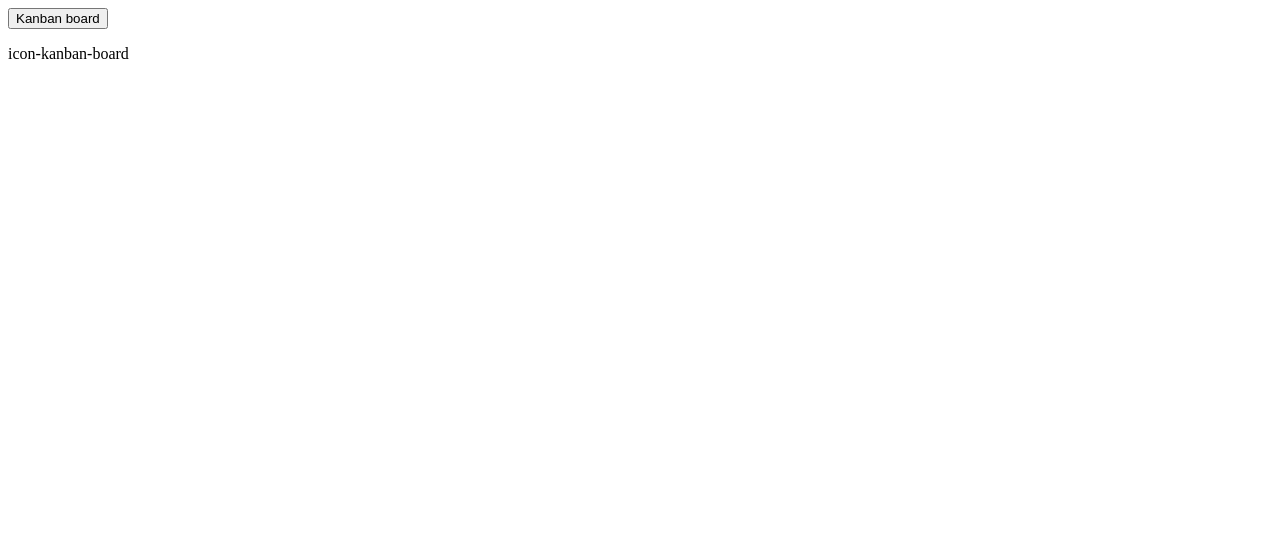
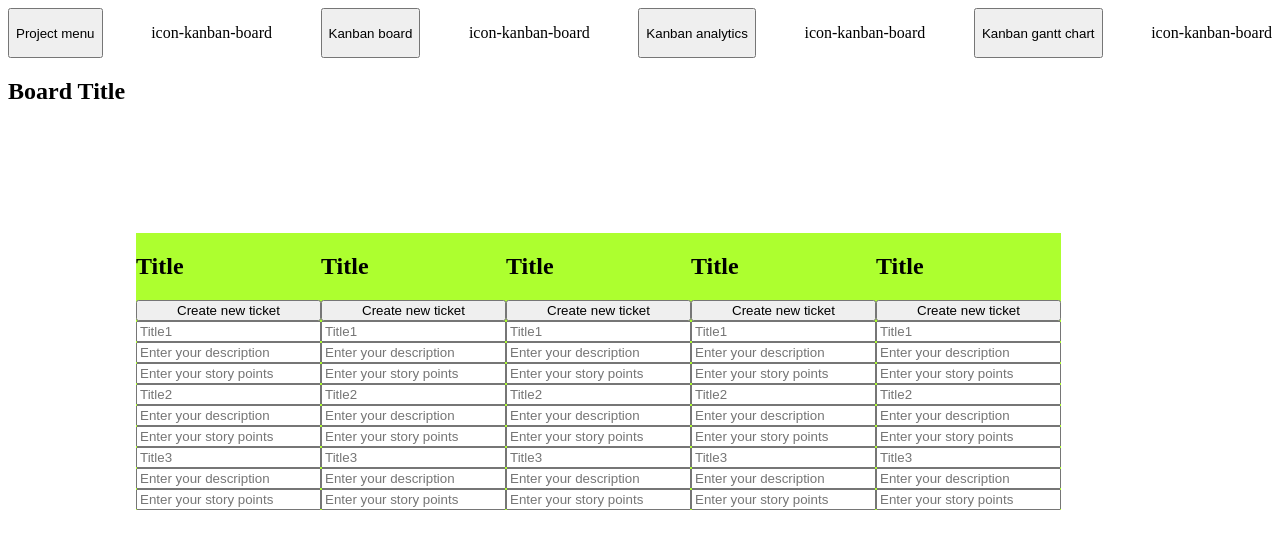
Before and after one commit to JWears/Kanban-app, an Angular app: page /kanban-board in a window 1280 px wide. Shown: the top 548 px of the page. Built offline with nearby package versions, Linux system fonts and the light colour scheme.

Commit message:
Update styling for board

```diff
--- a/src/app/project-boards/kanban-board/kanban-board.component.html
+++ b/src/app/project-boards/kanban-board/kanban-board.component.html
@@ -1,10 +1,19 @@
-<div *ngIf="showTab else kanbanBoardButton" class="kanban-board-container">
-  <div class="board-columns">
-    <app-kanban-swimlane *ngFor="let swimlane of swimlaneList" [storyTicketList]="[]"></app-kanban-swimlane>
+<div class="kanban-tab-component">
+  <button (click)="onClick()">Project menu</button>
+  <p> {{icon}}</p>
+  <button (click)="onClick()">Kanban board</button>
+  <p> {{icon}}</p>
+  <button (click)="onClick()">Kanban analytics</button>
+  <p> {{icon}}</p>
+  <button (click)="onClick()">Kanban gantt chart</button>
+  <p> {{icon}}</p>
+</div>
+
+<div *ngIf="showTab" class="kanban-board-container">
+  <div class="board-container">
+    <h2> Board Title</h2>
+    <div class="board-columns">
+      <app-kanban-swimlane *ngFor="let swimlane of swimlaneList" [storyTicketList]="[]"></app-kanban-swimlane>
+    </div>
   </div>
 </div>
-
-<ng-template #kanbanBoardButton>
-  <button (click)="onClick()">Kanban board</button>
-  <p> {{icon}}</p>
-</ng-template>
--- a/src/app/project-boards/kanban-board/kanban-board.component.less
+++ b/src/app/project-boards/kanban-board/kanban-board.component.less
@@ -1,3 +1,9 @@
+.kanban-tab-component{
+  display: flex;
+  flex-direction: row;
+  justify-content: space-between;
+}
+
 .kanban-board-container{
   position: absolute;
   width: 80vw;
@@ -9,4 +15,5 @@
   flex-direction: row;
   margin: 10vw;
   position: relative;
+  background-color: red;
 }
--- a/src/app/project-boards/kanban-board/kanban-board.component.ts
+++ b/src/app/project-boards/kanban-board/kanban-board.component.ts
@@ -12,14 +12,14 @@ import { KanbanSwimlaneComponent } from './kanban-swimlane/kanban-swimlane.compo
 export class KanbanBoardComponent implements TabComponent {
   constructor() {
   }
-  showTab: boolean = false;
+  showTab: boolean = true;
   id: string = 'kanban-board';
   name: string = 'Kanban Board';
   icon: string = 'icon-kanban-board';
   component: any = KanbanBoardComponent;
   isActive: boolean = false;
   isDisabled: boolean = false;
-  swimlaneList: KanbanSwimlaneComponent[] = [ new KanbanSwimlaneComponent(), new KanbanSwimlaneComponent(), new KanbanSwimlaneComponent() ];
+  swimlaneList: KanbanSwimlaneComponent[] = [ new KanbanSwimlaneComponent(), new KanbanSwimlaneComponent(), new KanbanSwimlaneComponent(), new KanbanSwimlaneComponent(), new KanbanSwimlaneComponent() ];
 
   public onClick(): void{
     // call data for board to load
--- a/src/app/project-boards/kanban-board/kanban-story-ticket/kanban-story-ticket.component.less
+++ b/src/app/project-boards/kanban-board/kanban-story-ticket/kanban-story-ticket.component.less
@@ -1,12 +1,4 @@
 .ticket-container{
-  position: absolute;
   display: grid;
-  z-index: 3;
-  width: 80vw;
-  height: 80vw;
   background-color: greenyellow;
-  top: 0;
-  bottom: 0;
-  right: 0;
-  left: 0;
 }
--- a/src/app/project-boards/kanban-board/kanban-swimlane/kanban-swimlane.component.html
+++ b/src/app/project-boards/kanban-board/kanban-swimlane/kanban-swimlane.component.html
@@ -4,5 +4,5 @@
   </div>
   <button (click)="createTicket()">Create new ticket</button>
   <div class="swimlane-tickets">
-    <app-kanban-story-ticket *ngFor="let item of storyTicketList" [swimlaneId]="swimlaneId" [ticketComponent]="item"></app-kanban-story-ticket>
+    <app-kanban-story-ticket *ngFor="let item of storyTicketList2" [swimlaneId]="swimlaneId" [ticketComponent]="item"></app-kanban-story-ticket>
 </div>
--- a/src/app/project-boards/kanban-board/kanban-swimlane/kanban-swimlane.component.ts
+++ b/src/app/project-boards/kanban-board/kanban-swimlane/kanban-swimlane.component.ts
@@ -12,8 +12,23 @@ import { CommonModule } from '@angular/common';
 export class KanbanSwimlaneComponent {
   public swimlaneTitle: string = "Title";
   public swimlaneId: number = 0;
+  private mockTicketData = [
+    {
+      ticketTitle: "Title1",
+      ticketId: 101,
+    } as KanbanStoryTicketComponent,
+    {
+      ticketTitle: "Title2",
+      ticketId: 102,
+    } as KanbanStoryTicketComponent,
+    {
+      ticketTitle: "Title3",
+      ticketId: 103,
+    } as KanbanStoryTicketComponent
+  ];
 
-  @Input() storyTicketList: KanbanStoryTicketComponent[] = [ new KanbanStoryTicketComponent(), new KanbanStoryTicketComponent(), new KanbanStoryTicketComponent() ];
+  @Input() storyTicketList: KanbanStoryTicketComponent[] = this.mockTicketData;
+  storyTicketList2: KanbanStoryTicketComponent[] = this.mockTicketData;
 
   createTicket(){
     // what do we need for this
--- a/src/app/user-sign-in/user-login/user-login.component.ts
+++ b/src/app/user-sign-in/user-login/user-login.component.ts
@@ -17,7 +17,7 @@ export class UserLoginComponent {
   }
 
   toBoard(){
-    this.router.navigate(['/board']);
+    this.router.navigate(['/kanban-board']);
   }
 
 }
```
